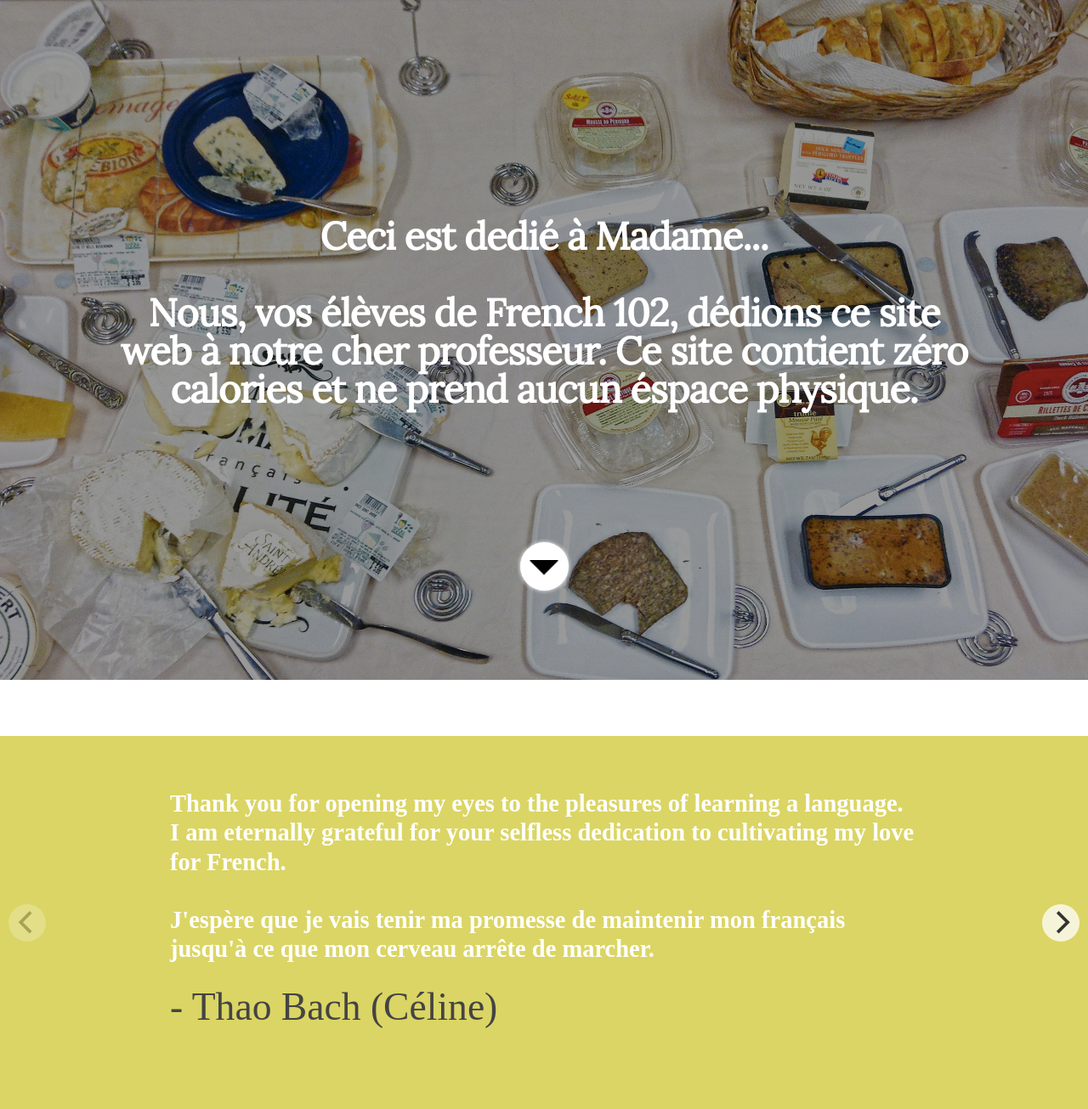
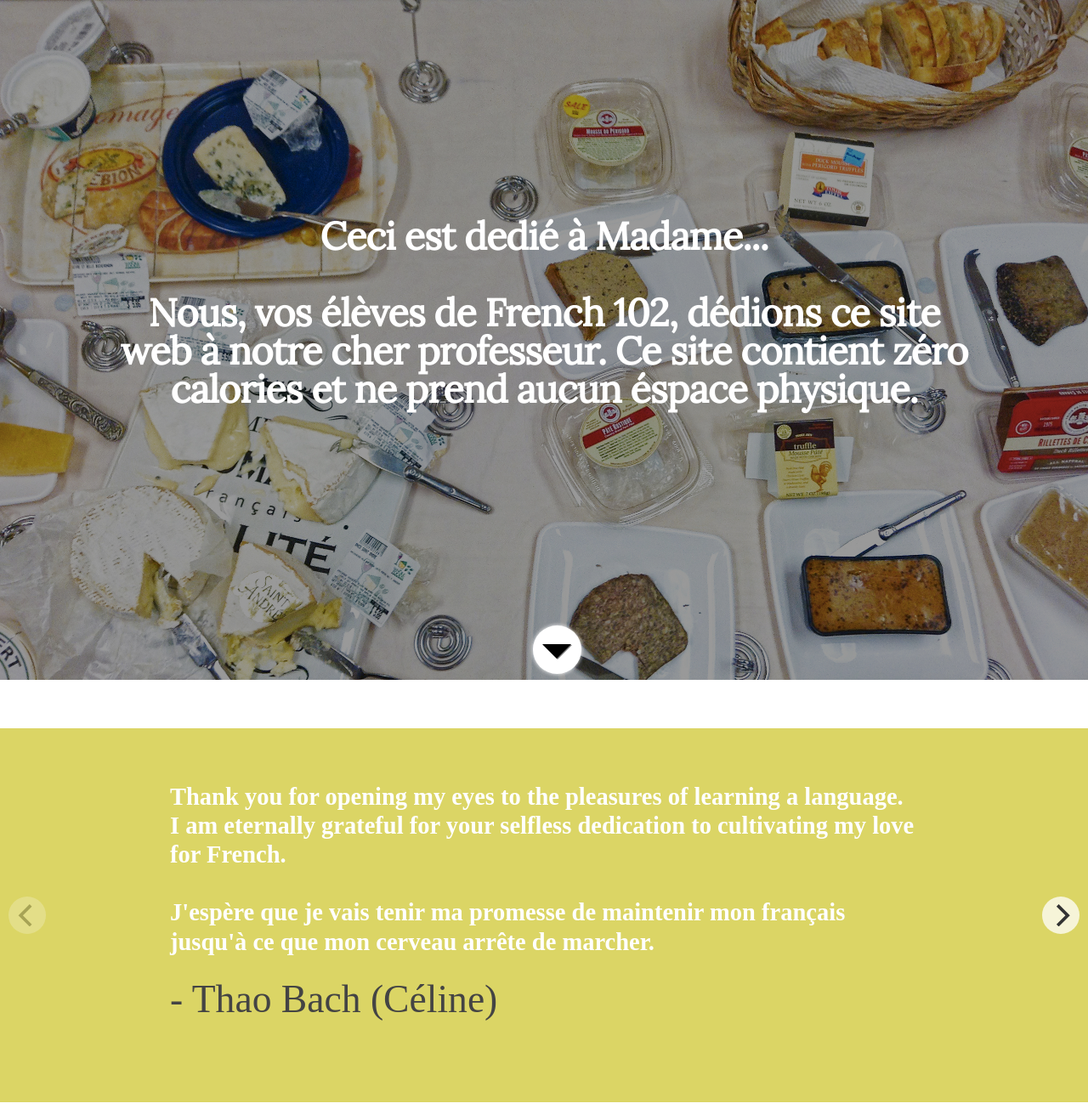
Before and after one commit to ttbach/MadamHA, a PHP site: page / in a window 1280 px wide. Shown: the top 1305 px of the page at 85% size. Run offline with PHP 8.4, Linux system fonts and the light colour scheme; some libraries are stand-ins or nearby versions; some web fonts are replaced.

Commit message:
Fixed scaling of cheese background image. Moved arrow div outside of cheese div and nested the cheese div in another container

```diff
--- a/css/index.css
+++ b/css/index.css
@@ -1,4 +1,3 @@
-
 #cheese img {
     width: 100%;
     height: 100vh;
@@ -8,6 +7,14 @@
     To make image not stretch, see here"
     https://css-tricks.com/how-to-resizeable-background-image/
     */
+}
+
+#cheese{
+    z-index: 1;
+    background-image: url(../cheese.jpg);
+    height: 100vh;
+    background-size: 100%;
+    background-repeat: no-repeat;
 }
 
 #cheese p{
@@ -26,6 +33,9 @@
     padding: 10px;
 }
 
+#cheese-container{
+    background-color: black;
+}
 
 .container p{
     position: relative;
@@ -33,14 +43,20 @@
     text-align: center;
 }
 
+.main{
+    margin-top: -5%;
+    position:fixed;
+    margin-bottom: 5%;
+}
 
 /* the wrapper element that will become the outer circle */
 .arw-wrap {
-  position:relative;
-  z-index:1;
-  left:50%;
-  top: -30em;
-  margin-left:-5em;
+    /*  position:fixed;*/
+/*    z-index:1;*/
+    /*  left:50%;*/
+    /*  top: -30em;*/
+    /*  margin-left:-5em;*/
+    margin-left: 49%;
     background: white;
     width: 10em;
     height: 10em;
--- a/index.html
+++ b/index.html
@@ -13,17 +13,18 @@
 
   </head>
   <body>
-
-      <div id="cheese">
-          <img src="cheese.jpg">
+        <div id="cheese-container">
+            <div id="cheese">
               <p>Ceci est dedié à Madame...<br><br>
               Nous, vos élèves de French 102, dédions ce site web à notre cher professeur. Ce site contient zéro calories et ne prend aucun éspace physique.</p>
-          <section class="main">
-              <a class="arw-wrap" href="#content">
+
+            </div>
+            <div class="main">
+                <a class="arw-wrap" href="#content">
                 <span class="arw"></span>
-              </a>
-          </section>
-      </div>
+                </a>
+            </div>
+        </div>
 
 
       <div id="content" class="hero-carousel js-flickity" data-js-module="hero-carousel">
```
Lines whose indentation alone changed are shown as unchanged.
